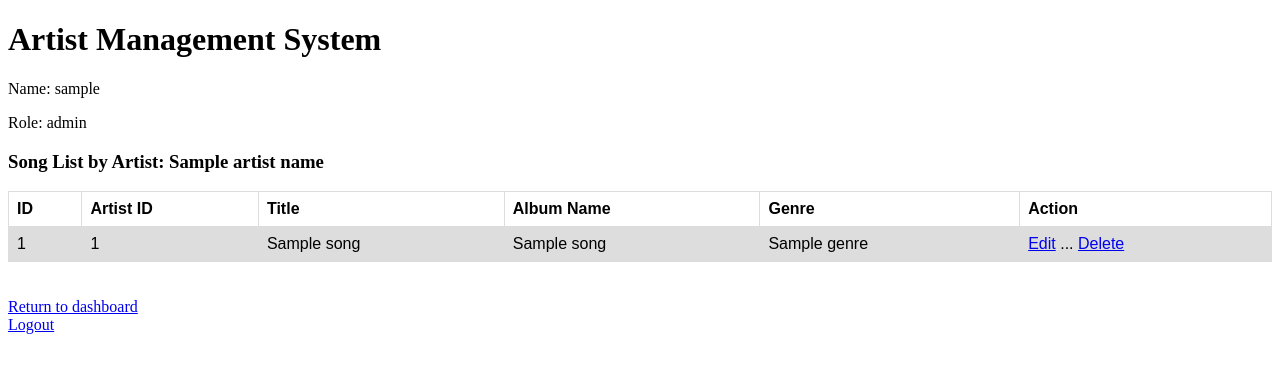
After one commit to Kunjung/Artist-Management-System, a Flask app: template templates/list_artist_songs.html in a window 1280 px wide. The commit adds this page. Shown: the top 373 px of the page. Run offline with Flask 3, Linux system fonts and the light colour scheme; the template is opened without the code that fills it: most values are stand-ins (such as "Sample title", 1, 10 or a date in 2020); some libraries are stand-ins or nearby versions.

Commit message:
Added links to edit and delete for music

```diff
--- a/app.py
+++ b/app.py
@@ -105,6 +105,36 @@ def delete_artist(id):
             return f"Artist Id: {id}"
     return redirect(url_for('home'))
 
+@app.route('/list_artist_songs/<artist_id>')
+def list_artist_songs(artist_id):
+    cursor = create_cursor()
+    cursor.execute(f"SELECT * FROM artist WHERE id={artist_id}")
+    artist_info = cursor.fetchone()
+    if artist_info:
+        artist_name = artist_info['name']
+        cursor.execute(f"SELECT * FROM music WHERE artist_id={artist_id}")
+        songlist = cursor.fetchall()
+        return render_template("list_artist_songs.html", artist_name=artist_name, songlist=songlist)
+    else:
+        return f"Artist not found: {artist_id}"
+
+@app.route('/edit_music/<id>')
+def edit_music(id):
+    if "username" in session and "userrole" in session:
+        username = session["username"]
+        userrole = session["userrole"]
+        if userrole == "super_admin":
+            return f"Music Id: {id}"
+    return redirect(url_for('home'))
+
+@app.route('/delete_music/<id>')
+def delete_music(id):
+    if "username" in session and "userrole" in session:
+        username = session["username"]
+        userrole = session["userrole"]
+        if userrole == "super_admin":
+            return f"Music Id: {id}"
+    return redirect(url_for('home'))
 
 @app.route('/login', methods=["POST"])
 def login():
--- a/templates/base.html
+++ b/templates/base.html
@@ -6,7 +6,7 @@
         <title></title>
         <meta name="description" content="">
         <meta name="viewport" content="width=device-width, initial-scale=1">
-        <link rel="stylesheet" href="static/styles.css">
+        <link rel="stylesheet" href="/static/styles.css">
     </head>
     <title>
         Artist Management System
--- /dev/null
+++ b/templates/list_artist_songs.html
@@ -0,0 +1,36 @@
+{% extends "base.html" %}
+
+{% block content %}
+  <p>Name: {{username}}</p>
+  <p>Role: {{userrole}}</p>
+  <h3>Song List by Artist: {{artist_name}}</h3>
+  <table style="border: 1px solid black; border-style: dotted;">
+    <tr>
+        <th>ID</th>
+        <th>Artist ID</th>
+        <th>Title</th>
+        <th>Album Name</th>
+        <th>Genre</th>
+        <th>Action</th>
+    </tr>
+    {% for song in songlist %}
+    <tr>
+        <td>{{song['id']}}</td>
+        <td>{{song['artist_id']}}</td>
+        <td>{{song['title']}}</td>
+        <td>{{song['album_name']}}</td>
+        <td>{{song['genre']}}</td>
+        <td>
+            <a href={{url_for('edit_music', id=song.id)}}>Edit</a> ...
+            <a href={{url_for('delete_music', id=song.id)}}>Delete</a>
+        </td>
+    </tr>
+    {% endfor %}
+  </table>
+
+  <br/>
+  <br/>
+  <a href="{{url_for('dashboard')}}">Return to dashboard</a>
+  <br/>
+  <a href="{{url_for('logout')}}">Logout</a>
+{% endblock %}
--- a/templates/manage_artist.html
+++ b/templates/manage_artist.html
@@ -13,6 +13,7 @@
         <th>Address</th>
         <th>First release year</th>
         <th>No of albums released</th>
+        <th>Music</th>
         <th>Action</th>
     </tr>
     {% for artist in artistlist %}
@@ -24,6 +25,9 @@
         <td>{{artist['address']}}</td>
         <td>{{artist['first_release_year']}}</td>
         <td>{{artist['no_of_albums_released']}}</td>
+        <td>
+            <a href={{url_for('list_artist_songs', artist_id=artist.id)}}>View songs</a>
+        </td>
         <td>
             <a href={{url_for('edit_artist', id=artist.id)}}>Edit</a> ...
             <a href={{url_for('delete_artist', id=artist.id)}}>Delete</a>
```
Also changed, not shown: README.md.
